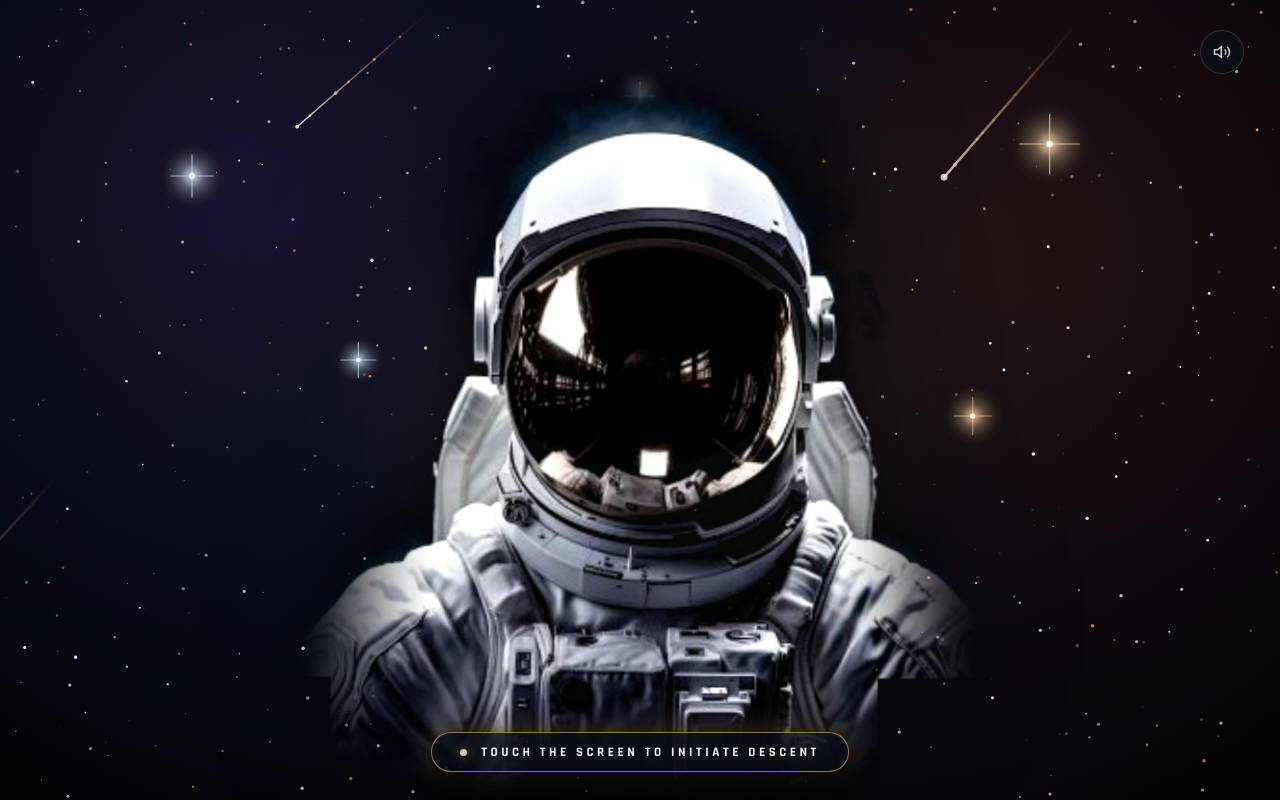
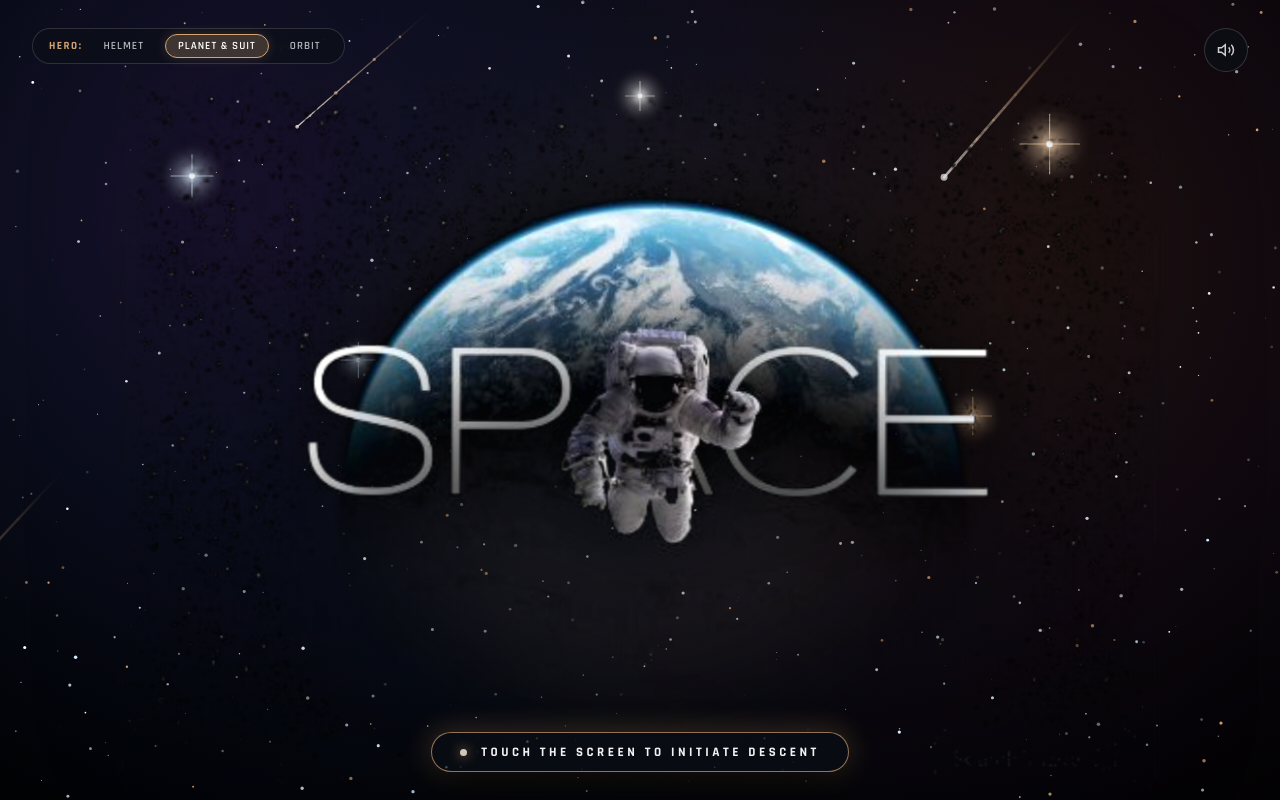
Before and after one commit to shivvkumar800/INTERPLANETARY-SURVIVAL-GUIDE-MARTIAN-MAP, a plain HTML site: page Mars Survival guide.html in a window 1280 px wide. Drawn offline with Linux system fonts and the light colour scheme; animation ran at ten frames a second.

Commit message:
feat: integrated user uploaded hero images with live visual preset switcher and ethereal deep space background

```diff
--- a/Mars Survival guide.html
+++ b/Mars Survival guide.html
@@ -112,8 +112,61 @@
       opacity: 1;
     }
 
+    /* Visual Preset Switcher in Top Left */
+    .visual-switcher {
+      position: absolute;
+      top: 28px;
+      left: 32px;
+      z-index: 100;
+      display: flex;
+      align-items: center;
+      gap: 8px;
+      background: rgba(12, 16, 24, 0.65);
+      border: 1px solid rgba(255, 255, 255, 0.14);
+      padding: 5px 10px;
+      border-radius: 9999px;
+      backdrop-filter: blur(12px);
+    }
+
+    .visual-switcher-label {
+      font-family: var(--font-tech);
+      font-size: 11px;
+      font-weight: 700;
+      letter-spacing: 1.5px;
+      color: var(--gold-accent);
+      text-transform: uppercase;
+      padding-left: 6px;
+    }
+
+    .btn-visual-opt {
+      background: transparent;
+      border: 1px solid transparent;
+      color: rgba(255, 255, 255, 0.7);
+      font-family: var(--font-tech);
+      font-size: 11px;
+      font-weight: 600;
+      letter-spacing: 1px;
+      padding: 4px 12px;
+      border-radius: 9999px;
+      cursor: pointer;
+      transition: all 0.2s ease;
+      text-transform: uppercase;
+    }
+
+    .btn-visual-opt:hover {
+      color: #ffffff;
+      background: rgba(255, 255, 255, 0.08);
+    }
+
+    .btn-visual-opt.active {
+      background: rgba(212, 163, 115, 0.25);
+      border-color: var(--gold-accent);
+      color: #ffffff;
+      box-shadow: 0 0 12px rgba(212, 163, 115, 0.2);
+    }
+
     /* ==========================================================================
-       SECTION 1: THE MAJESTIC ASTRONAUT & INTRO SCREEN
+       SECTION 1: THE MAJESTIC HERO & INTRO SCREEN
        ========================================================================== */
     #intro-screen {
       position: absolute;
@@ -127,7 +180,7 @@
       flex-direction: column;
       align-items: center;
       justify-content: flex-end;
-      transform-origin: 50% 41%; /* Precise Visor Focus */
+      transform-origin: 50% 45%; /* Visor / Horizon Focus */
       transition: transform 1.7s cubic-bezier(0.76, 0, 0.24, 1), opacity 1.3s cubic-bezier(0.76, 0, 0.24, 1);
       will-change: transform, opacity;
       animation: introOpeningFade 2.5s cubic-bezier(0.2, 0.9, 0.3, 1) forwards;
@@ -154,17 +207,17 @@
       display: none;
     }
 
-    /* Celestial Atmospheric Backlight Aura behind Astronaut */
+    /* Celestial Atmospheric Backlight Aura behind Hero */
     .astronaut-backlight {
       position: absolute;
       bottom: 12%;
       left: 50%;
       transform: translateX(-50%);
-      width: 520px;
-      height: 520px;
+      width: 580px;
+      height: 580px;
       border-radius: 50%;
-      background: radial-gradient(circle at center, rgba(100, 180, 255, 0.16) 0%, rgba(212, 163, 115, 0.12) 40%, transparent 75%);
-      filter: blur(45px);
+      background: radial-gradient(circle at center, rgba(100, 180, 255, 0.18) 0%, rgba(212, 163, 115, 0.12) 40%, transparent 75%);
+      filter: blur(48px);
       pointer-events: none;
       z-index: 2;
       animation: auraBreathe 7s ease-in-out infinite alternate;
@@ -175,10 +228,10 @@
       100% { opacity: 1.0; transform: translateX(-50%) scale(1.08); }
     }
 
-    /* Astronaut Anchor Frame: Huge, Close, Grounded at Bottom */
+    /* Hero Anchor Frame: Huge, Majestic, Grounded at Bottom */
     .astronaut-anchor {
       position: absolute;
-      bottom: -15px;
+      bottom: -10px;
       left: 50%;
       transform: translateX(-50%);
       width: min(96vw, 1260px);
@@ -212,6 +265,7 @@
       object-position: center bottom;
       pointer-events: none;
       filter: drop-shadow(0 0 60px rgba(0, 0, 0, 0.98)) contrast(1.06);
+      transition: opacity 0.4s ease, filter 0.4s ease;
     }
 
     /* Ultra-Minimal, Aesthetic Tap Prompt */
@@ -277,8 +331,8 @@
     /* Sound Button */
     .audio-toggle-btn {
       position: absolute;
-      top: 30px;
-      right: 36px;
+      top: 28px;
+      right: 32px;
       z-index: 100;
       width: 44px;
       height: 44px;
@@ -601,6 +655,14 @@
     <canvas id="warp-canvas"></canvas>
     <div id="warp-overlay"></div>
 
+    <!-- Visual Image Preset Switcher (Select between the 3 images you provided) -->
+    <div class="visual-switcher">
+      <span class="visual-switcher-label">HERO:</span>
+      <button class="btn-visual-opt" id="opt-btn-1" title="Futuristic Close-Up Helmet">HELMET</button>
+      <button class="btn-visual-opt active" id="opt-btn-2" title="Floating Astronaut with Glowing Planet">PLANET &amp; SUIT</button>
+      <button class="btn-visual-opt" id="opt-btn-3" title="Orbital Atmospheric Horizon">ORBIT</button>
+    </div>
+
     <!-- Minimal Audio Toggle -->
     <button class="audio-toggle-btn" id="btn-sound" title="Toggle Soundscape" aria-label="Toggle Soundscape">
       <svg id="sound-icon" width="18" height="18" viewBox="0 0 24 24" fill="none" stroke="currentColor" stroke-width="2">
@@ -611,7 +673,7 @@
 
     <!-- ======================================================================
          SECTION 1: CINEMATIC INTRO SCREEN
-         Grounded Majestic Astronaut + Ethereal Nebula + Meteors Behind
+         Grounded Majestic Hero + Ethereal Nebula + Meteors Behind
          ====================================================================== -->
     <div id="intro-screen">
 
@@ -620,7 +682,8 @@
 
       <!-- Astronaut Hero Frame - Large, Close, Grounded at Bottom -->
       <div class="astronaut-anchor" id="astronaut-anchor">
-        <img src="astronaut_hero.png" alt="NASA Astronaut" class="astronaut-image" id="astronaut-image">
+        <!-- Default: hero_2_clean.png (Floating Astronaut with glowing planet) -->
+        <img src="hero_2_clean.png" alt="NASA Astronaut" class="astronaut-image" id="astronaut-image">
       </div>
 
       <!-- Ultra-Clean, Aesthetic Tap Prompt -->
@@ -1025,7 +1088,6 @@
           const by = bs.yRatio * h - tiltY * 1.5;
           const pulse = Math.sin(Date.now() * 0.002 + i) * 0.15 + 0.85;
 
-          // Radial glow
           const starGlow = spaceCtx.createRadialGradient(bx, by, 1, bx, by, bs.spikeLen * 1.5);
           starGlow.addColorStop(0, `${bs.color}0.85)`);
           starGlow.addColorStop(0.3, `${bs.color}0.35)`);
@@ -1033,7 +1095,6 @@
           spaceCtx.fillStyle = starGlow;
           spaceCtx.fillRect(bx - bs.spikeLen * 1.5, by - bs.spikeLen * 1.5, bs.spikeLen * 3, bs.spikeLen * 3);
 
-          // Horizontal Spike
           spaceCtx.strokeStyle = `${bs.color}${0.7 * pulse})`;
           spaceCtx.lineWidth = 1.2;
           spaceCtx.beginPath();
@@ -1041,13 +1102,11 @@
           spaceCtx.lineTo(bx + bs.spikeLen * pulse, by);
           spaceCtx.stroke();
 
-          // Vertical Spike
           spaceCtx.beginPath();
           spaceCtx.moveTo(bx, by - bs.spikeLen * pulse);
           spaceCtx.lineTo(bx, by + bs.spikeLen * pulse);
           spaceCtx.stroke();
 
-          // Core
           spaceCtx.beginPath();
           spaceCtx.arc(bx, by, bs.radius, 0, Math.PI * 2);
           spaceCtx.fillStyle = '#ffffff';
@@ -1092,13 +1151,11 @@
           spaceCtx.lineCap = 'round';
           spaceCtx.stroke();
 
-          // Meteor core glow
           spaceCtx.beginPath();
           spaceCtx.arc(m.x, m.y, m.thick * 1.4, 0, Math.PI * 2);
           spaceCtx.fillStyle = `rgba(255, 255, 255, ${m.alpha})`;
           spaceCtx.fill();
 
-          // Sparks
           for (let k = m.sparks.length - 1; k >= 0; k--) {
             const sp = m.sparks[k];
             sp.alpha -= 0.045;
@@ -1181,7 +1238,6 @@
           rippleCtx.lineWidth = 3;
           rippleCtx.stroke();
 
-          // Outer refraction halo
           rippleCtx.beginPath();
           rippleCtx.arc(r.x, r.y, r.radius * 0.95, 0, Math.PI * 2);
           rippleCtx.strokeStyle = `rgba(212, 163, 115, ${r.alpha * 0.35})`;
@@ -1214,7 +1270,7 @@
         if (!isWarping) return;
         warpCtx.clearRect(0, 0, warpCanvas.width, warpCanvas.height);
         const cx = warpCanvas.width * 0.5;
-        const cy = warpCanvas.height * 0.41;
+        const cy = warpCanvas.height * 0.45;
 
         for (let i = 0; i < warpLines.length; i++) {
           const wl = warpLines[i];
@@ -1243,7 +1299,43 @@
       }
 
       /* ========================================================================
-         4. TAP ANYWHERE TO ENTER: WARP VISOR TRANSITION
+         4. HERO IMAGE PRESET SWITCHER (Between the 3 uploaded images)
+         ======================================================================== */
+      const astronautImg = document.getElementById('astronaut-image');
+      const optBtn1 = document.getElementById('opt-btn-1');
+      const optBtn2 = document.getElementById('opt-btn-2');
+      const optBtn3 = document.getElementById('opt-btn-3');
+      const allOptBtns = [optBtn1, optBtn2, optBtn3];
+
+      function setHeroImage(src, activeBtn) {
+        astronautImg.style.opacity = '0';
+        setTimeout(() => {
+          astronautImg.src = src;
+          astronautImg.style.opacity = '1';
+        }, 200);
+
+        allOptBtns.forEach(b => b.classList.remove('active'));
+        activeBtn.classList.add('active');
+        audio.playChirp();
+      }
+
+      optBtn1.addEventListener('click', (e) => {
+        e.stopPropagation();
+        setHeroImage('hero_1_clean.png', optBtn1);
+      });
+
+      optBtn2.addEventListener('click', (e) => {
+        e.stopPropagation();
+        setHeroImage('hero_2_clean.png', optBtn2);
+      });
+
+      optBtn3.addEventListener('click', (e) => {
+        e.stopPropagation();
+        setHeroImage('hero_3_clean.png', optBtn3);
+      });
+
+      /* ========================================================================
+         5. TAP ANYWHERE TO ENTER: WARP ZOOM TRANSITION
          ======================================================================== */
       const introScreen = document.getElementById('intro-screen');
       const helmetInteriorView = document.getElementById('helmet-interior-view');
@@ -1311,7 +1403,7 @@
       });
 
       /* ========================================================================
-         5. REALISTIC MARTIAN ATMOSPHERE & HORIZON (INSIDE VISOR)
+         6. REALISTIC MARTIAN ATMOSPHERE & HORIZON (INSIDE VISOR)
          ======================================================================== */
       const marsCanvas = document.getElementById('mars-surface-canvas');
       const marsCtx = marsCanvas.getContext('2d');
@@ -1328,7 +1420,6 @@
       resizeMarsCanvas();
       window.addEventListener('resize', resizeMarsCanvas);
 
-      // Volumetric Mars Dust Particles
       const dustParticles = [];
       for (let i = 0; i < 110; i++) {
         dustParticles.push({
@@ -1430,7 +1521,7 @@
       }
 
       /* ========================================================================
-         6. NASA SCIENTIST IDENTIFIED SITES
+         7. NASA SCIENTIST IDENTIFIED SITES
          ======================================================================== */
       const SITES = [
         {
```
Also changed, not shown: hero_1_clean.png (added), hero_2_clean.png (added), hero_3_clean.png (added).
